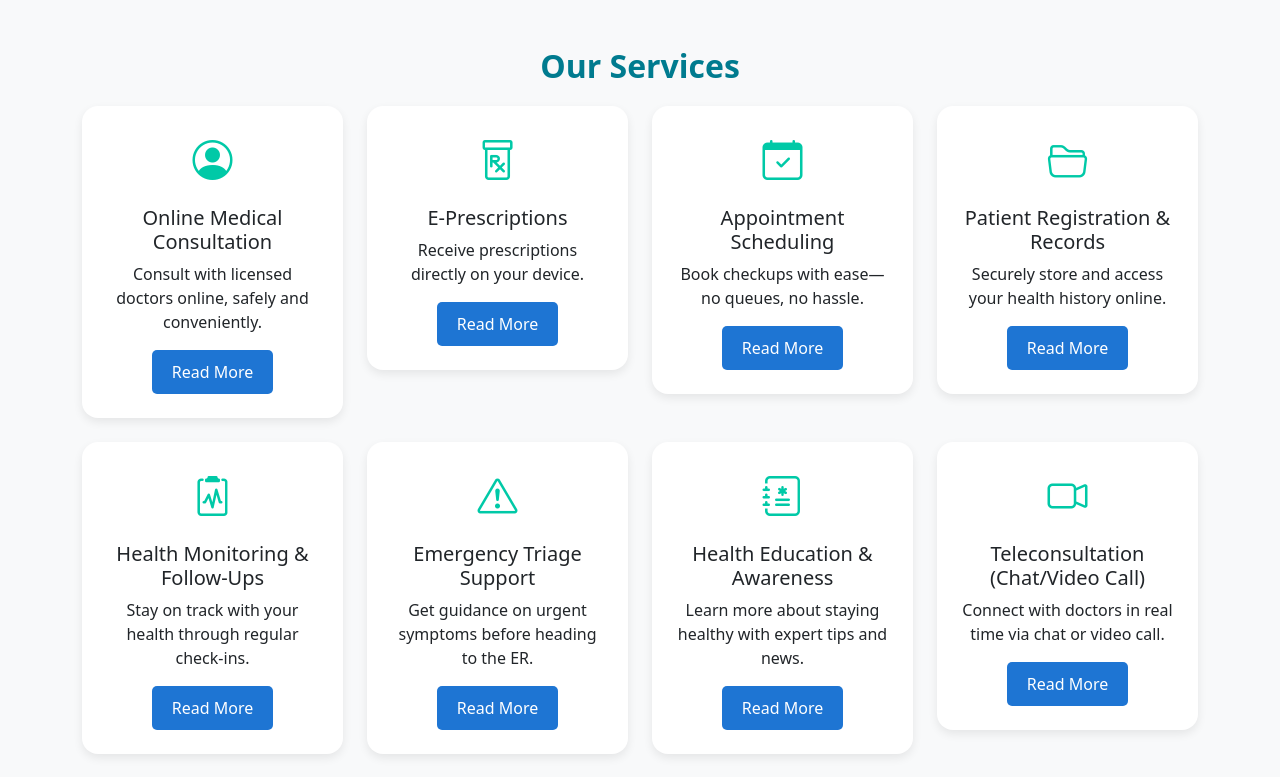
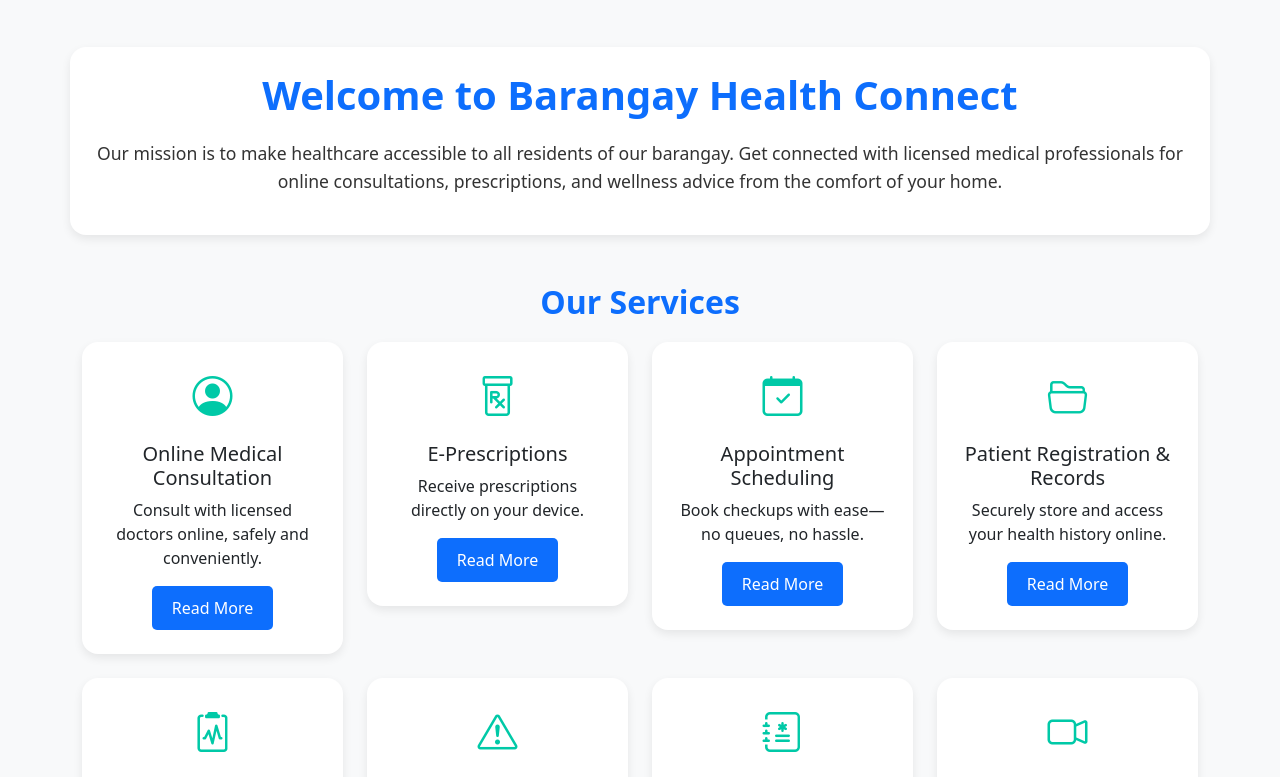
Before and after one commit to kcarolineeeee/CBHS, a PHP site: page / in a window 1280 px wide. Shown: the part 876-1653 px from the top of the page. Run offline with PHP 8.4, Linux system fonts and the light colour scheme; grey boxes labelled with a size stand in for pictures from a placeholder-image service; some libraries are stand-ins or nearby versions.

Commit message:
Update index.php

```diff
--- a/index.php
+++ b/index.php
@@ -34,8 +34,27 @@
       z-index: 2;
     }
 
+    .welcome-section {
+            background-color: #f8f9fa;
+            border-radius: 10px;
+            padding: 40px;
+            margin-top: 50px;
+        }
+
+        .welcome-section h2 {
+            font-size: 2.5rem;
+            font-weight: 700;
+            color: #0d6efd;
+        }
+
+        .welcome-section p {
+            font-size: 1.1rem;
+            color: #333;
+            line-height: 1.6;
+        }
+
     a.btn-custom {
-      background-color: rgb(30, 117, 211);
+      background-color: #0d6efd;
       color: white !important;
       border: none !important;
       padding: 10px 20px;
@@ -47,7 +66,7 @@
     }
 
     a.btn-custom:hover {
-      background-color: #0056b3;
+      background-color:#0d6efd;
       cursor: pointer;
     }
 
@@ -64,7 +83,7 @@
     .section-title {
       font-weight: 700;
       margin-bottom: 20px;
-      color: #007B8F;
+      color:#0d6efd;
     }
 
     .carousel-image {
@@ -100,12 +119,13 @@
 
     .health-tips-card h5 {
       font-weight: 700;
-      color: #007B8F;
+      color:#0d6efd;
     }
 
     .health-tips-card p {
       font-size: 1.1rem;
     }
+
   </style>
 </head>
 <body>
@@ -115,10 +135,16 @@
   <header class="hero">
     <div class="hero-content">
       <h1 class="display-4 fw-bold">Online Medical Consultation</h1>
-      <p class="lead">Your health, our priority—right from your home.</p>
+      <p class="lead">Your health, our priority right from your home.</p>
       <a href="appointment-public.php" class="btn btn-primary btn-lg mt-3">Book an Appointment</a>
     </div>
   </header>
+
+  <!-- Welcome Section -->
+  <section class="container text-center mt-5 p-4 bg-white rounded-card welcome-section">
+        <h2 class="section-title">Welcome to Barangay Health Connect</h2>
+        <p>Our mission is to make healthcare accessible to all residents of our barangay. Get connected with licensed medical professionals for online consultations, prescriptions, and wellness advice from the comfort of your home.</p>
+    </section>
 
     <!-- Services -->
     <section id="services" class="container mt-5">
```
